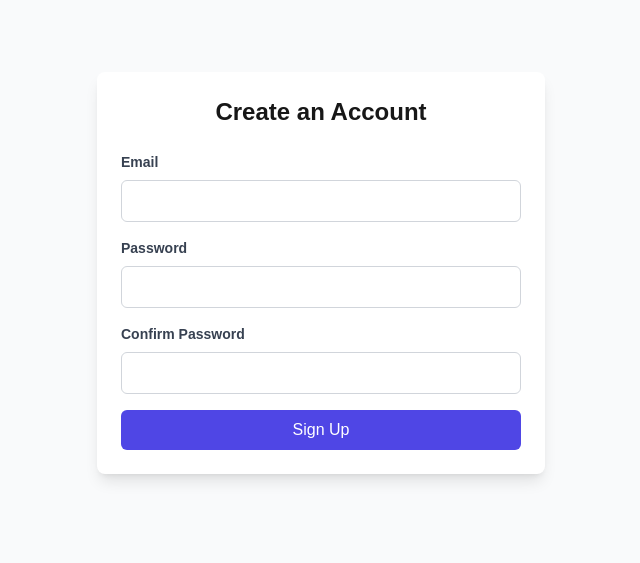
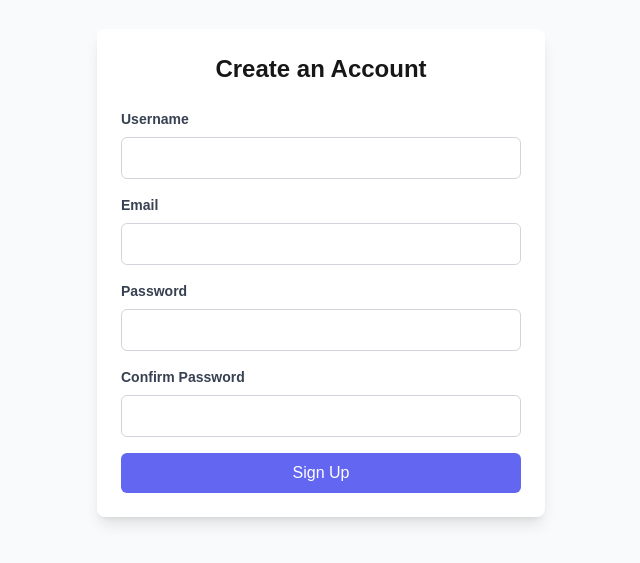
Before and after one commit to mikhaelhermanus/financial-app, a Next.js app: page /register in a window 1280 px wide. Shown: the part 127-690 px from the top of the page, without its empty margins (319-959 px from the left). Built offline with nearby package versions, Linux system fonts and the light colour scheme.

Commit message:
adding integration to register api

```diff
--- a/src/app/login/page.js
+++ b/src/app/login/page.js
@@ -12,6 +12,7 @@ const Login = () => {
     const dispatch = useDispatch()
     const router = useRouter()
     const [loginUser, { isLoading, error }] = useLoginUserMutation();
+    console.log(error, 'line 15')
     const handleSubmit = async (e) => {
         e.preventDefault();
         // Add login logic here
--- a/src/app/register/page.js
+++ b/src/app/register/page.js
@@ -1,11 +1,21 @@
 'use client'
 import React, { useState } from 'react'
+import { useRegisterUserMutation } from '@/lib/services/api';
+import { useDispatch } from 'react-redux';
+import { setRegister } from '@/lib/features/registerSlice'
+import { useRouter } from 'next/navigation';
 const page = () => {
+    const [registerUser, { isLoading, error }] = useRegisterUserMutation();
+    const router = useRouter()
+    console.log(error, 'line 7')
     const [formData, setFormData] = useState({
+        username:"",
         email: "",
         password: "",
         confirmPassword: "",
     });
+
+    const dispatch = useDispatch()
 
     const handleChange = (e) => {
         const { name, value } = e.target;
@@ -22,7 +32,7 @@ const page = () => {
         confirmPassword: "",
     });
 
-    const handleSubmit = (e) => {
+    const handleSubmit =  async (e) => {
         e.preventDefault();
 
         let formErrors = {};
@@ -33,10 +43,15 @@ const page = () => {
             formErrors.confirmPassword = "Passwords do not match";
 
         if (Object.keys(formErrors).length === 0) {
-            console.log("line Form submitted", formData);
+            const res = await registerUser({name : formData.username, email: formData.email, password: formData.password})
+            if(error?.data?.error) {
+                alert(error?.data?.message)
+            }else{
+                dispatch(setRegister({ data: res.data}))
+                router.back()
+            }
             // Submit the form (e.g., send data to an API)
         } else {
-
             setErrors(formErrors);
         }
     };
@@ -48,18 +63,18 @@ const page = () => {
                     onSubmit={handleSubmit}
                     className="space-y-4">
                     <div>
-                        {/* <label htmlFor="username" className="block text-sm font-semibold text-gray-700">
+                        <label htmlFor="username" className="block text-sm font-semibold text-gray-700">
                             Username
                         </label>
                         <input
                             type="text"
                             id="username"
                             name="username"
-                            // value={formData.username}
-                            // onChange={handleChange}
+                            value={formData.username}
+                            onChange={handleChange}
                             className="w-full mt-2 px-4 py-2 border border-gray-300 rounded-md focus:ring-2 focus:ring-indigo-500"
-                        /> */}
-                        {/* {errors.username && <p className="text-red-500 text-xs">{errors.username}</p>} */}
+                        />
+                        {errors.username && <p className="text-red-500 text-xs">{errors.username}</p>}
                     </div>
 
                     <div>
@@ -111,9 +126,9 @@ const page = () => {
 
                     <button
                         type="submit"
-                        className="w-full py-2 mt-4 bg-indigo-600 text-white rounded-md hover:bg-indigo-700 focus:outline-none focus:ring-2 focus:ring-indigo-500"
+                        className="w-full py-2 mt-4 bg-indigo-500 text-white rounded-md hover:bg-indigo-700 focus:outline-none focus:ring-2 focus:ring-indigo-500"
                     >
-                        Sign Up
+                        {isLoading ? 'loading ... ' : 'Sign Up'}
                     </button>
                 </form>
             </div>
--- /dev/null
+++ b/src/lib/features/registerSlice.js
@@ -0,0 +1,18 @@
+import { createSlice } from "@reduxjs/toolkit";
+const initialState = {
+    user:null
+}
+
+const registerSlice = createSlice({
+    name : 'register',
+    initialState,
+    reducers:{
+        setRegister: (state, action) =>{
+            const { data } = action.payload
+            state.user = data
+        }
+    }
+})
+
+export const {setRegister } = registerSlice.actions;
+export default registerSlice.reducer;
--- a/src/lib/services/api.js
+++ b/src/lib/services/api.js
@@ -14,7 +14,14 @@ export const api = createApi({
         body: credentials,
       }),
     }),
+    registerUser: builder.mutation({
+      query: (credentials) => ({
+        url: '/user/register',
+        method: 'POST',
+        body: credentials,
+      })
+    })
   }),
 });
 
-export const { useLoginUserMutation } = api;
+export const { useLoginUserMutation, useRegisterUserMutation } = api;
--- a/src/lib/store.js
+++ b/src/lib/store.js
@@ -2,11 +2,13 @@
 import { configureStore } from '@reduxjs/toolkit';
 import { api } from './services/api';
 import authReducer from './features/authSlice';
+import registerReducer from './features/registerSlice'
 
 export const store = configureStore({
   reducer: {
     [api.reducerPath]: api.reducer,
     auth: authReducer, // Reducer untuk auth state
+    register: registerReducer
   },
   middleware: (getDefaultMiddleware) =>
     getDefaultMiddleware().concat(api.middleware),
```
